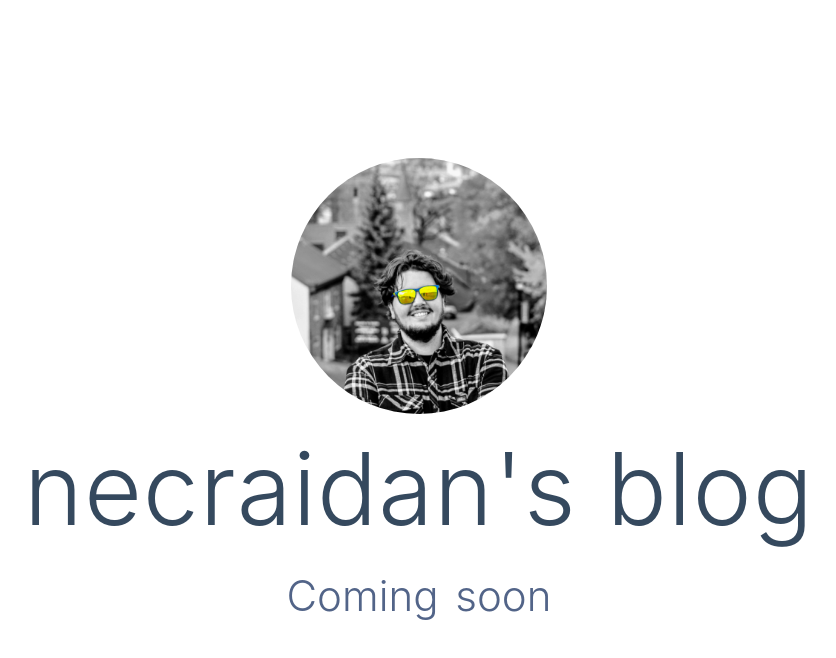
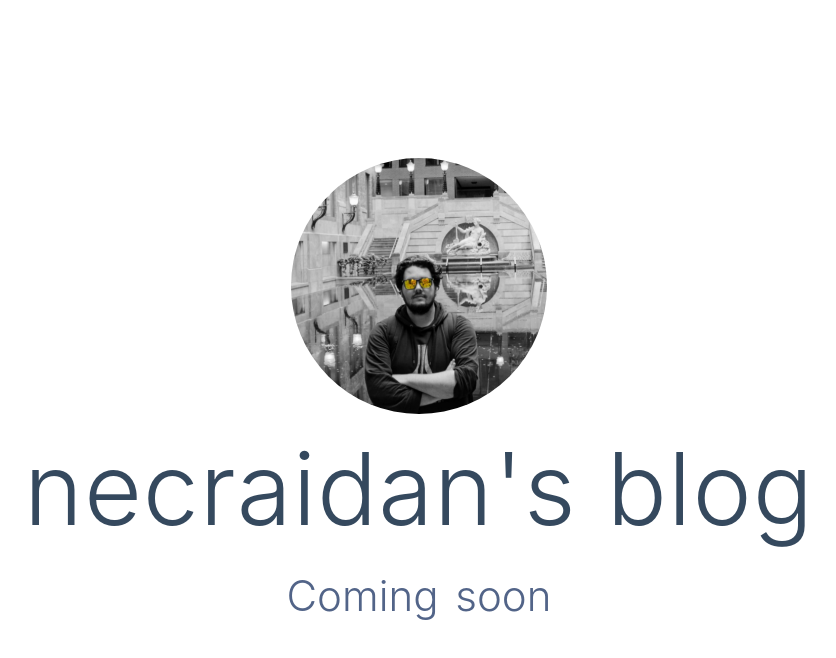
Before and after one commit to necraidan/blog, a Nuxt app: page / in a window 1280 px wide. Shown: the top 658 px of the page, without its empty margins (221-1057 px from the left). Built offline with nearby package versions, Linux system fonts and the light colour scheme.

Commit message:
Add correct prettier and update

```diff
--- a/components/Pic.vue
+++ b/components/Pic.vue
@@ -1,6 +1,6 @@
 <template>
   <figure class="pic image is-256x256">
-    <img class="rounded-full" src="~/assets/b.jpg" />
+    <img class="rounded-full" src="~/assets/a.png" />
   </figure>
 </template>
 
--- a/package.json
+++ b/package.json
@@ -11,7 +11,8 @@
     "generate": "nuxt generate",
     "generate-prod": "NODE_ENV=prod nuxt generate",
     "lint:js": "eslint --ext \".js,.vue\" --ignore-path .gitignore .",
-    "lint": "yarn lint:js"
+    "lint": "yarn lint:js",
+    "format": "prettier --write './**/*.{ts,tsx,vue}'"
   },
   "dependencies": {
     "@nuxtjs/axios": "^5.12.5",
```
Also changed, not shown: 2 other files (tests, documents, lock files or other folders).
